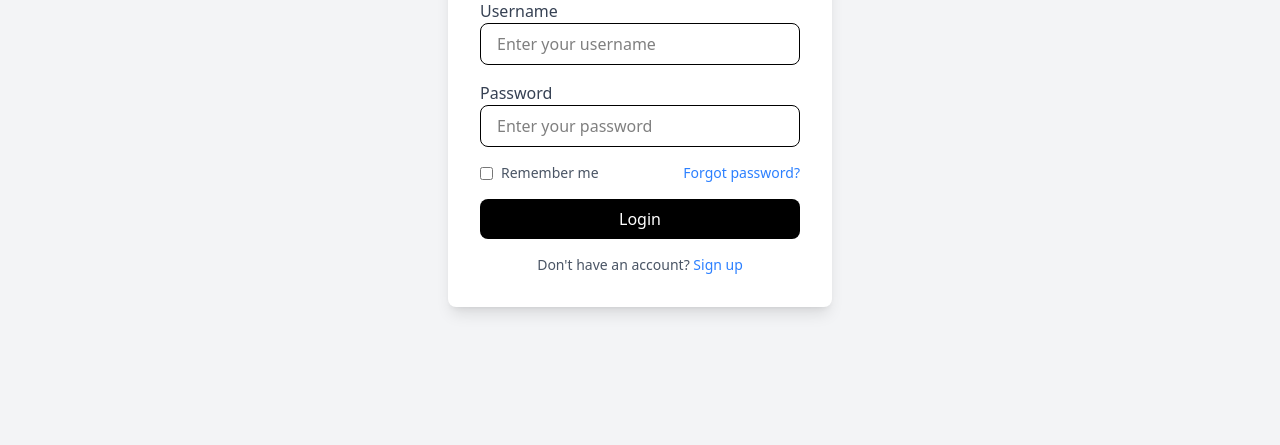
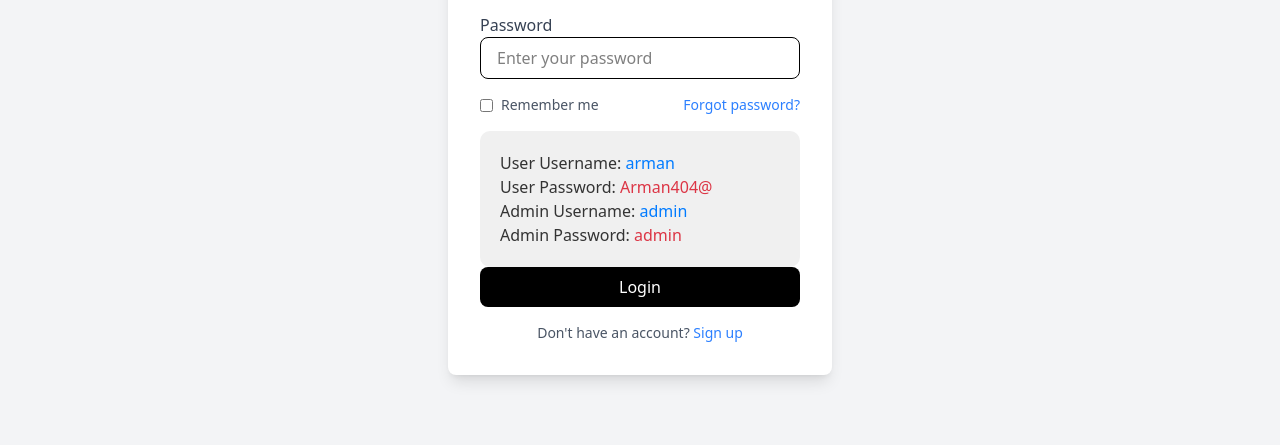
Before and after one commit to mohammadarmanhossen/Glamify_frontend, a website: page login.html in a window 1280 px wide. Shown: the part 355-800 px from the top of the page. Drawn offline with nearby package versions, Linux system fonts and the light colour scheme; some packages are replaced by stand-ins of ours; a script that the page names is missing.

Commit message:
Glamify frontend

```diff
--- a/login.html
+++ b/login.html
@@ -88,6 +88,14 @@
                     <a href="#" class="text-blue-500 text-sm hover:underline">Forgot password?</a>
                 </div>
 
+                <div style="background-color: #f0f0f0; padding: 20px; border-radius: 10px; text-align: start;">
+                    <h1 style="color: #333;">User Username: <span style="color: #007bff;">arman</span></h1>
+                    <h1 style="color: #333;">User Password: <span style="color: #dc3545;">Arman404@</span></h1>
+                    <h1 style="color: #333;">Admin Username: <span style="color: #007bff;">admin</span></h1>
+                    <h1 style="color: #333;">Admin Password: <span style="color: #dc3545;">admin</span></h1>
+                </div>
+
+
 
                 <div class="text-center">
                     <input type="submit" class="w-full bg-black text-white py-2 rounded-lg hover:bg-gray-900 transition" value="Login" />
```
